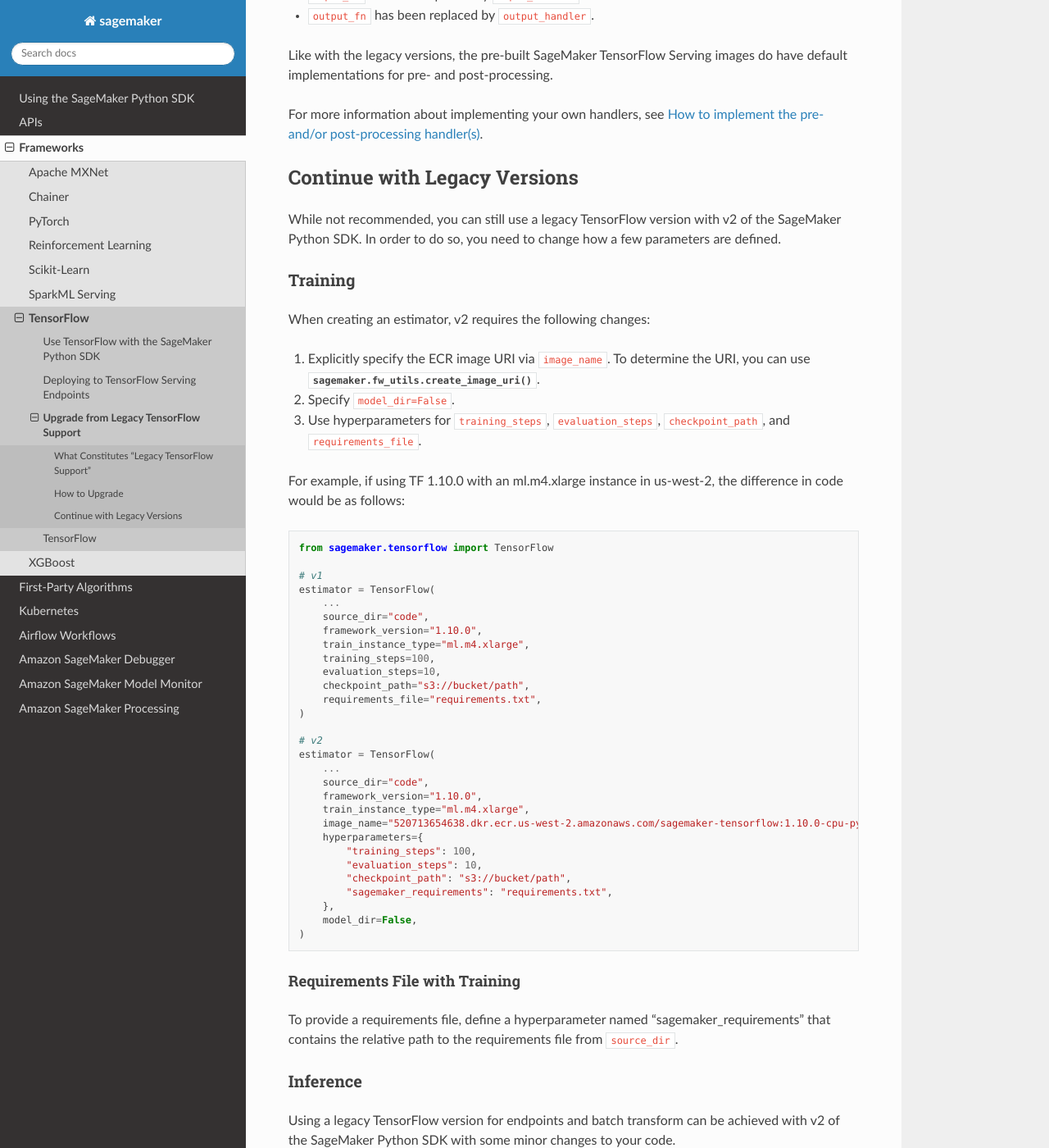
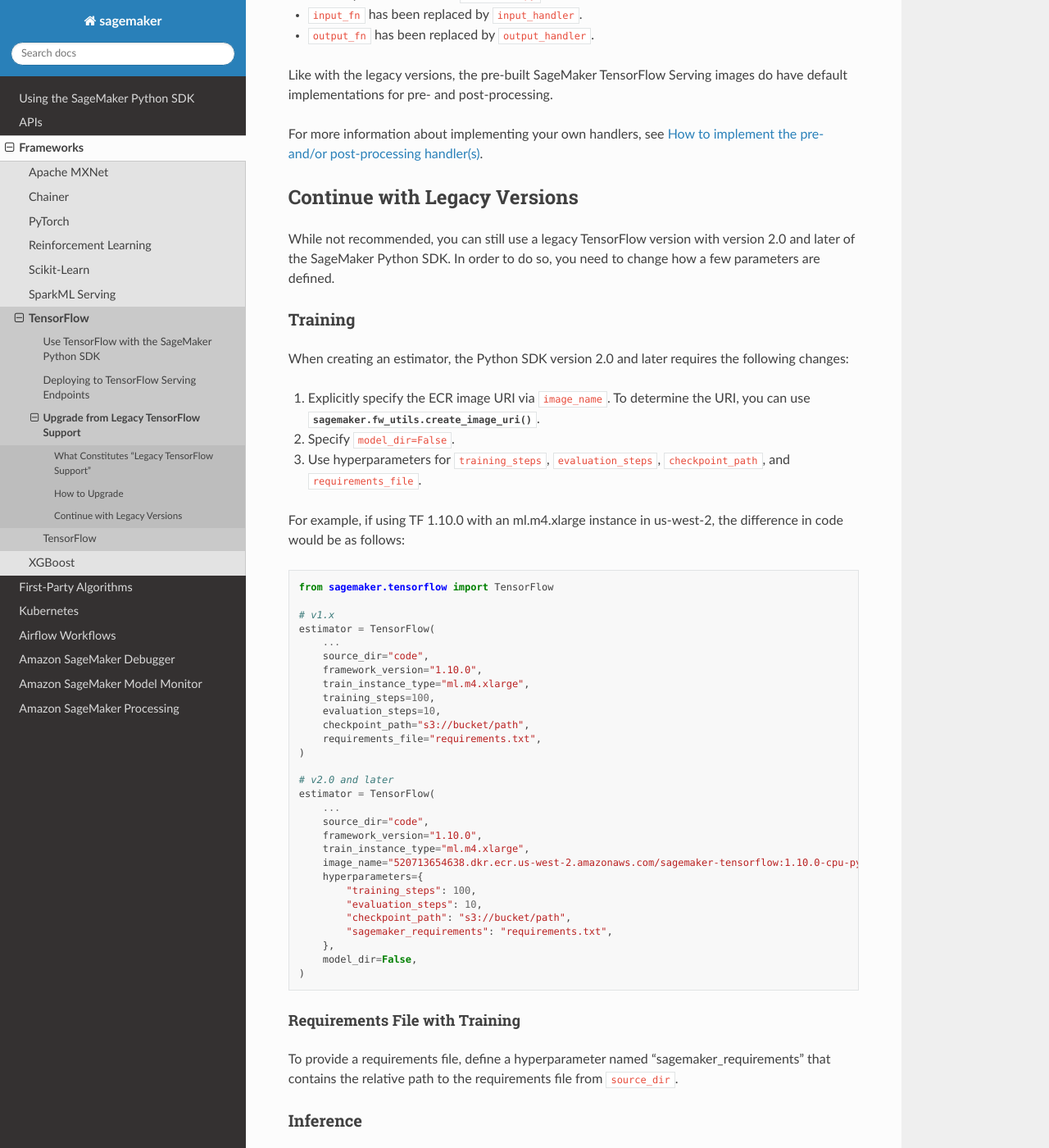
Before and after one commit to Evan-W-ang/sagemaker-python-sdk, a Sphinx documentation site: the page built from doc/frameworks/tensorflow/upgrade_from_legacy.rst, in a window 1280 px wide and 1400 px high, scrolled down 1805 px. Shown: the whole window at 82% size. Built offline with Sphinx 7.4.7 and the Read the Docs theme 2.0.0, drawn with Linux system fonts in a browser that asks for light colours; some of the changed text lies outside the part shown.

Commit message:
doc: change "v2" to "version 2.0 or later" (#1557)

```diff
--- a/doc/frameworks/tensorflow/upgrade_from_legacy.rst
+++ b/doc/frameworks/tensorflow/upgrade_from_legacy.rst
@@ -2,7 +2,7 @@
 Upgrade from Legacy TensorFlow Support
 ######################################
 
-With v2 of the SageMaker Python SDK, support for legacy SageMaker TensorFlow images has been deprecated.
+With version 2.0 and later of the SageMaker Python SDK, support for legacy SageMaker TensorFlow images has been deprecated.
 This guide explains how to upgrade your SageMaker Python SDK usage.
 
 For more information about using TensorFlow with the SageMaker Python SDK, see `Use TensorFlow with the SageMaker Python SDK <using_tf.html>`_.
@@ -67,13 +67,13 @@ For more information about implementing your own handlers, see `How to implement
 Continue with Legacy Versions
 *****************************
 
-While not recommended, you can still use a legacy TensorFlow version with v2 of the SageMaker Python SDK.
+While not recommended, you can still use a legacy TensorFlow version with version 2.0 and later of the SageMaker Python SDK.
 In order to do so, you need to change how a few parameters are defined.
 
 Training
 ========
 
-When creating an estimator, v2 requires the following changes:
+When creating an estimator, the Python SDK version 2.0 and later requires the following changes:
 
 #. Explicitly specify the ECR image URI via ``image_name``.
    To determine the URI, you can use :func:`sagemaker.fw_utils.create_image_uri`.
@@ -87,7 +87,7 @@ the difference in code would be as follows:
 
     from sagemaker.tensorflow import TensorFlow
 
-    # v1
+    # v1.x
     estimator = TensorFlow(
         ...
         source_dir="code",
@@ -99,7 +99,7 @@ the difference in code would be as follows:
         requirements_file="requirements.txt",
     )
 
-    # v2
+    # v2.0 and later
     estimator = TensorFlow(
         ...
         source_dir="code",
@@ -123,7 +123,7 @@ To provide a requirements file, define a hyperparameter named "sagemaker_require
 Inference
 =========
 
-Using a legacy TensorFlow version for endpoints and batch transform can be achieved with v2 of the SageMaker Python SDK with some minor changes to your code.
+Using a legacy TensorFlow version for endpoints and batch transform can be achieved with version 2.0 and later of the SageMaker Python SDK with some minor changes to your code.
 
 From an Estimator
 -----------------
@@ -134,16 +134,16 @@ To specify the number of model server workers, you need to set it through an env
 
 .. code:: python
 
-    # v1
+    # v1.x
     estimator.deploy(..., model_server_workers=4)
 
-    # v2
+    # v2.0 and later
     estimator.deploy(..., env={"MODEL_SERVER_WORKERS": 4})
 
 From a Trained Model
 --------------------
 
-If you are starting with a trained model, v2 requires the following changes:
+If you are starting with a trained model, the Python SDK version 2.0 and later requires the following changes:
 
 #. Use the the :class:`sagemaker.model.FrameworkModel` class.
 #. Explicitly specify the ECR image URI via ``image``.
@@ -155,7 +155,7 @@ the difference in code would be as follows:
 
 .. code:: python
 
-    # v1
+    # v1.x
     from sagemaker.tensorflow import TensorFlowModel
 
     model = TensorFlowModel(
@@ -165,7 +165,7 @@ the difference in code would be as follows:
         model_server_workers=4,
     )
 
-    # v2
+    # v2.0 and later
     from sagemaker.model import FrameworkModel
 
     model = FrameworkModel(
```
Also changed, not shown: 5 other files.
